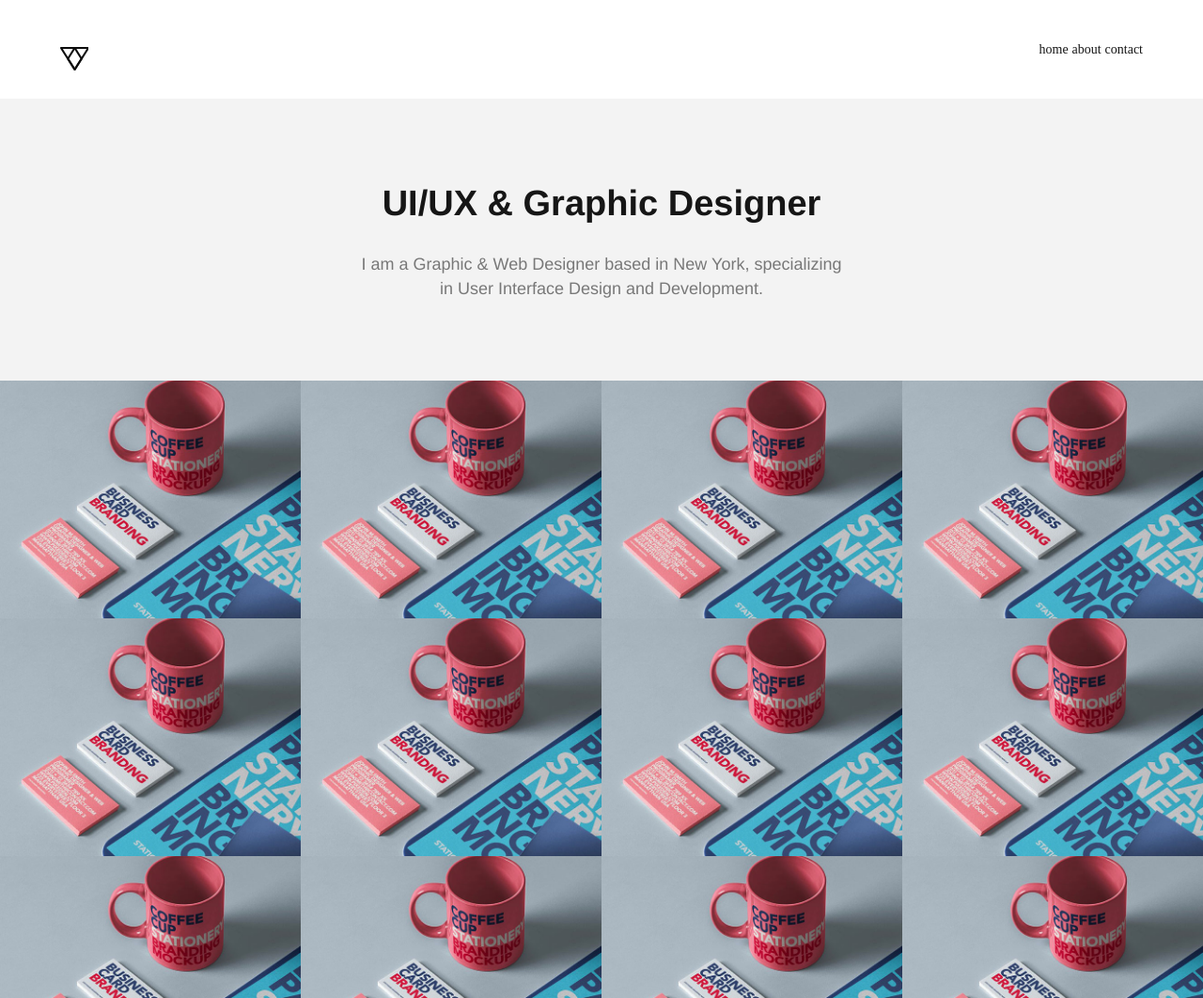
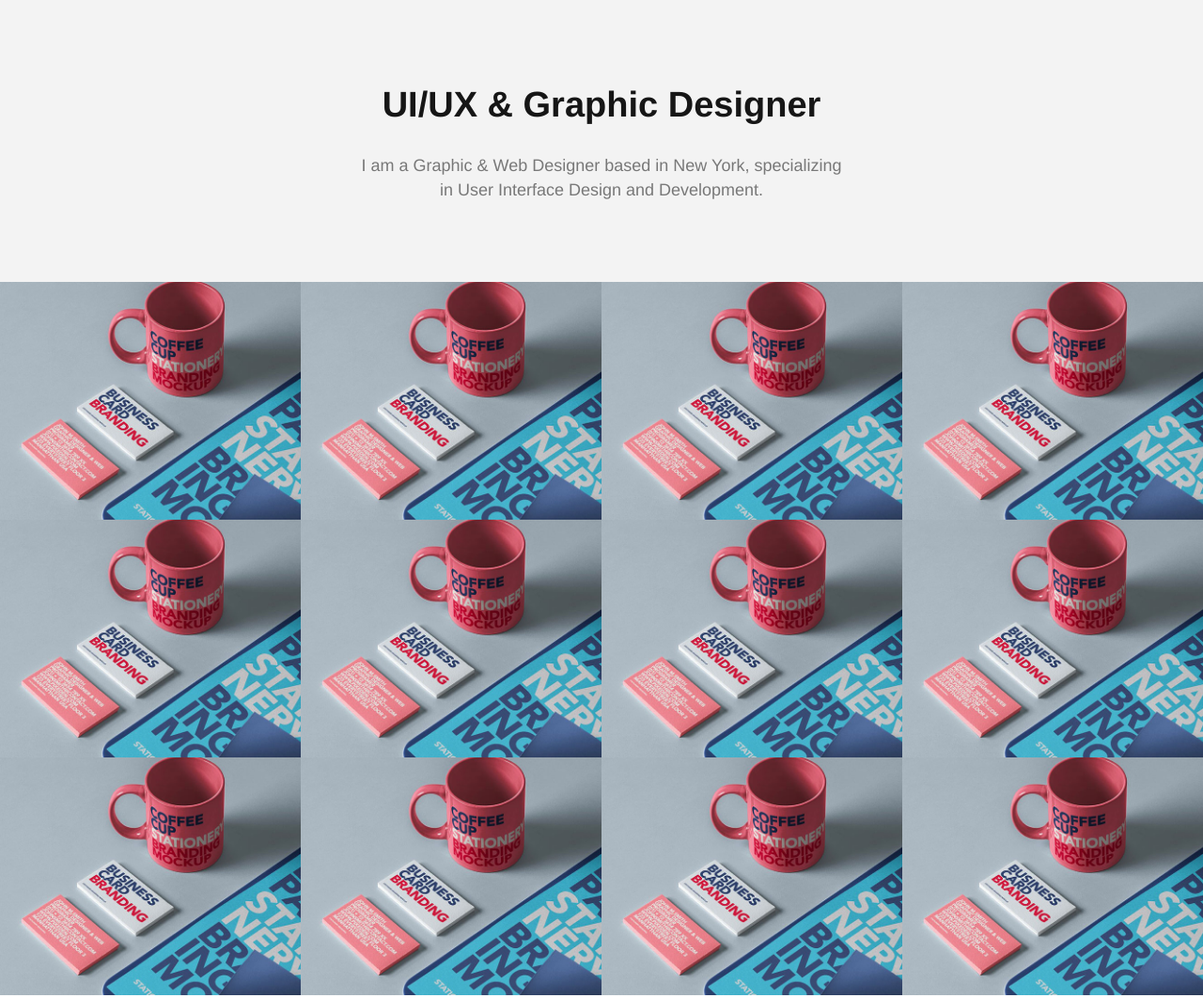
Before and after one commit to graphicnovel/project01, a plain HTML site: page index.html in a window 1280 px wide. Shown: the top 1062 px of the page at 94% size. Drawn offline with Linux system fonts and the light colour scheme.

Commit message:
delete header_0708

```diff
--- a/index.html
+++ b/index.html
@@ -22,16 +22,7 @@
 <body>
 
    <!--------------- header --------------->
-    <header>
-       <article>
-            <h1><a href="index.html"><img src="img/logo.png"></a></h1>
-            <nav>
-                <a href="#">home</a>
-                <a href="#">about</a>
-                <a href="#">contact</a>
-            </nav>
-        </article>
-    </header>
+
 
 
     <!--------------- main --------------->
```
